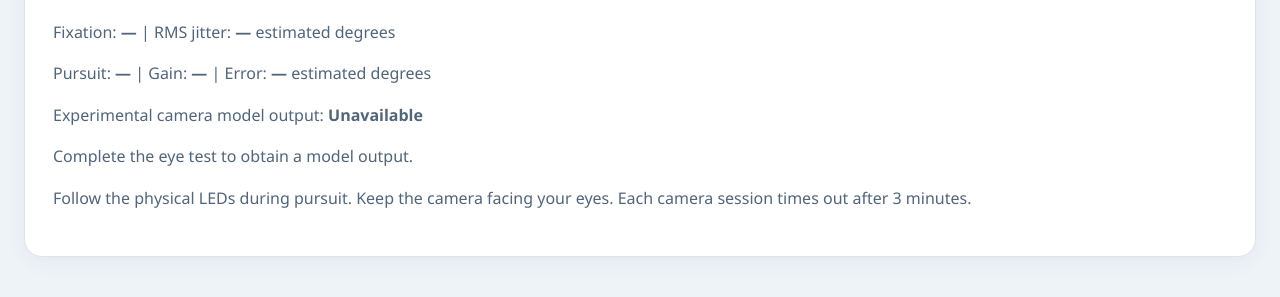
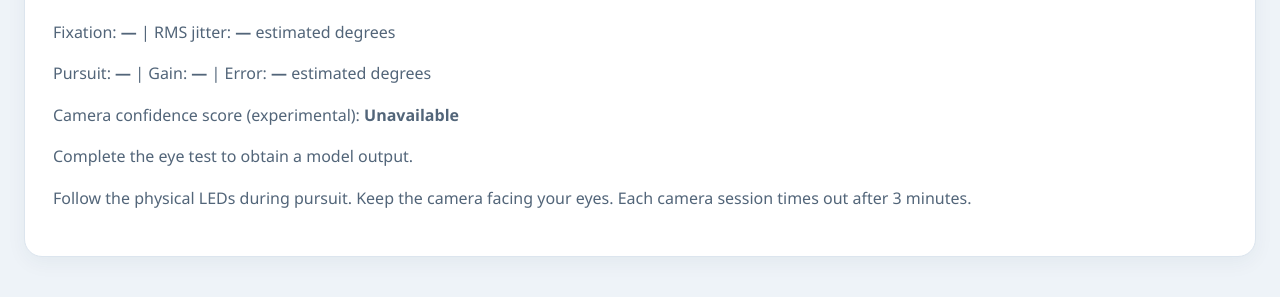
Before and after one commit to bisandi5/ENG40011_concussion_codes, a Flask app: page / in a window 1280 px wide. Shown: the part 2557-2854 px from the top of the page. Run offline with Flask 3, Linux system fonts and the light colour scheme.

Commit message:
Show camera confidence score

```diff
--- a/camera_web.py
+++ b/camera_web.py
@@ -851,7 +851,7 @@ def run_integrated_oculomotor_suite(stop_event, commands, publish):
                             (70, 330), cv2.FONT_HERSHEY_SIMPLEX, 0.55, (200, 200, 200), 1)
 
                 score_text = f"{concussion_confidence:.1f}%" if concussion_confidence is not None else "Unavailable"
-                cv2.putText(frame, f"EXPERIMENTAL MODEL OUTPUT: {score_text}", (40, 390),
+                cv2.putText(frame, f"CAMERA CONFIDENCE SCORE: {score_text}", (40, 390),
                             cv2.FONT_HERSHEY_SIMPLEX, 0.65, (220, 220, 220), 2)
                 cv2.putText(frame, "Results and controls are in the browser below the preview.",
                             (40, 430), cv2.FONT_HERSHEY_SIMPLEX, 0.48, (220, 220, 220), 1)
--- a/templates/index.html
+++ b/templates/index.html
@@ -96,16 +96,12 @@
         <button id="camera-stop" type="button" disabled>Stop camera</button>
         <p id="camera-command-error" class="error" role="alert"></p>
         <p id="camera-error" class="error" role="alert"></p>
-        <img
-        id="camera-preview"
-        alt="Live preview from the Pi camera"
-        style="display:block;width:auto;height:auto;max-width:100%;max-height:65vh;object-fit:contain;margin:1rem auto"
-        hidden>
+        <img id="camera-preview" alt="Live preview from the Pi camera" style="display:block;width:auto;height:auto;max-width:100%;max-height:65vh;object-fit:contain;margin:1rem auto" hidden>
         <p>Pupil estimate: <strong id="camera-pupil">—</strong> mm | Blink rate: <strong id="camera-blink">—</strong> blinks/min</p>
         <p>Face tracking: <strong id="camera-tracking">—</strong> | Elapsed: <strong id="camera-elapsed">0</strong> seconds</p>
         <p>Fixation: <strong id="camera-fixation">—</strong> | RMS jitter: <strong id="camera-jitter">—</strong> estimated degrees</p>
         <p>Pursuit: <strong id="camera-pursuit">—</strong> | Gain: <strong id="camera-gain">—</strong> | Error: <strong id="camera-pursuit-error">—</strong> estimated degrees</p>
-        <p>Experimental camera model output: <strong id="camera-score">—</strong></p>
+        <p>Camera confidence score (experimental): <strong id="camera-score">—</strong></p>
         <p id="camera-score-note">Complete the eye test to obtain a model output.</p>
         <ul id="camera-warnings"></ul>
         <a id="camera-download" href="/api/camera/result" download hidden>Download eye-test result (JSON)</a>
```
